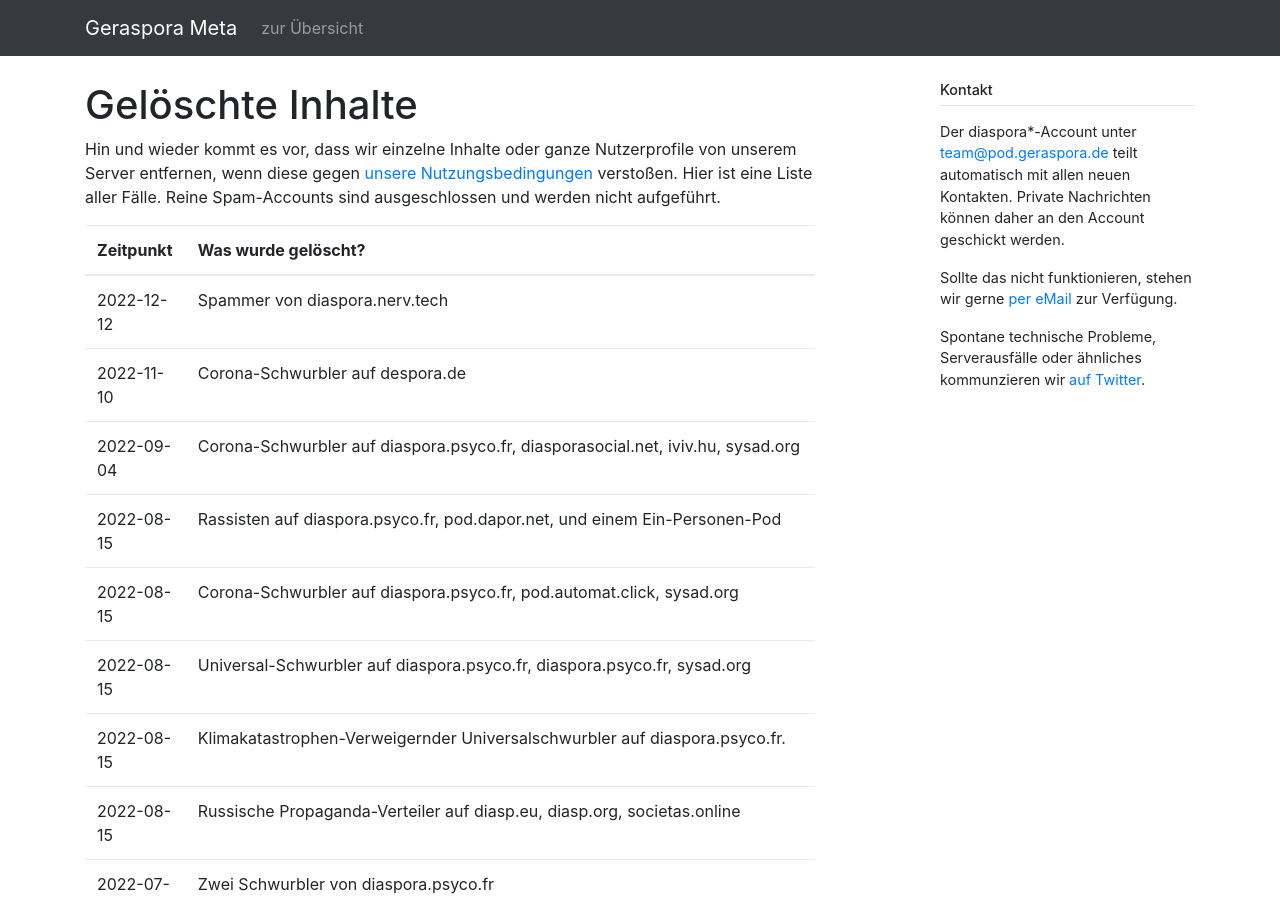
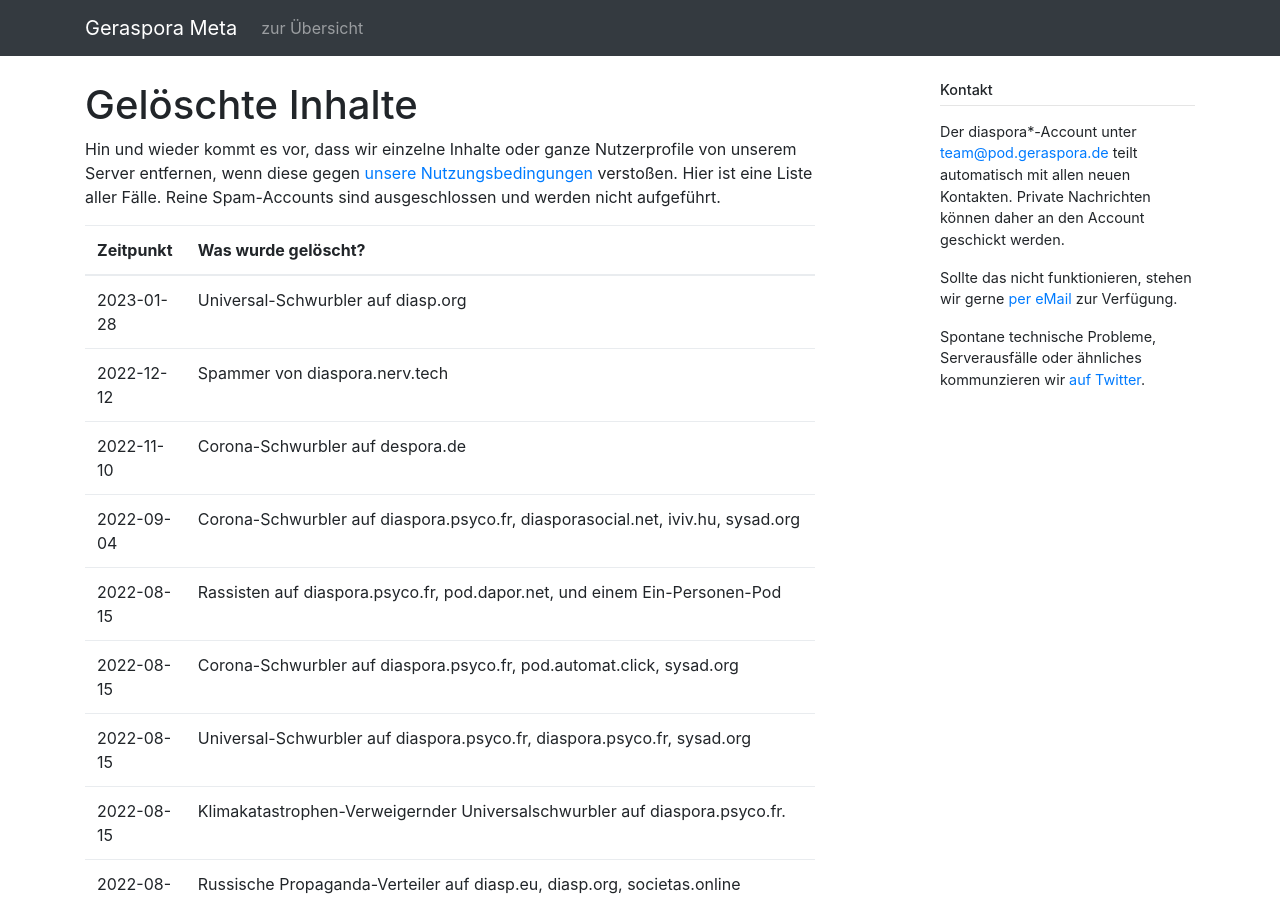
Before and after one commit to geraspora/meta, a Jekyll site: the page built from pod/deleted_contents.md, in a window 1280 px wide and 900 px high. Built offline with Jekyll 4.4.1, drawn with Linux system fonts in a browser that asks for light colours.

Commit message:
+deletion

```diff
--- a/pod/deleted_contents.md
+++ b/pod/deleted_contents.md
@@ -8,6 +8,7 @@ Hin und wieder kommt es vor, dass wir einzelne Inhalte oder ganze Nutzerprofile
 
 | Zeitpunkt  | Was wurde gelöscht?                                                                                                                                                                                                                                                                                                                                                                                                                                                                                                                                                                                                                                                                                                                                                                                                                                                                                                                                                       |
 | ---------- | ------------------------------------------------------------------------------------------------------------------------------------------------------------------------------------------------------------------------------------------------------------------------------------------------------------------------------------------------------------------------------------------------------------------------------------------------------------------------------------------------------------------------------------------------------------------------------------------------------------------------------------------------------------------------------------------------------------------------------------------------------------------------------------------------------------------------------------------------------------------------------------------------------------------------------------------------------------------------- |
+| 2023-01-28 | Universal-Schwurbler auf diasp.org                                                                                                                                                                                                                                                                                                                                                                                                                                                                                                                                                                                                                                                                                                                                                                                                                                                                                                                                        |
 | 2022-12-12 | Spammer von diaspora.nerv.tech                                                                                                                                                                                                                                                                                                                                                                                                                                                                                                                                                                                                                                                                                                                                                                                                                                                                                                                                            |
 | 2022-11-10 | Corona-Schwurbler auf despora.de                                                                                                                                                                                                                                                                                                                                                                                                                                                                                                                                                                                                                                                                                                                                                                                                                                                                                                                                          |
 | 2022-09-04 | Corona-Schwurbler auf diaspora.psyco.fr, diasporasocial.net, iviv.hu, sysad.org                                                                                                                                                                                                                                                                                                                                                                                                                                                                                                                                                                                                                                                                                                                                                                                                                                                                                           |
```
